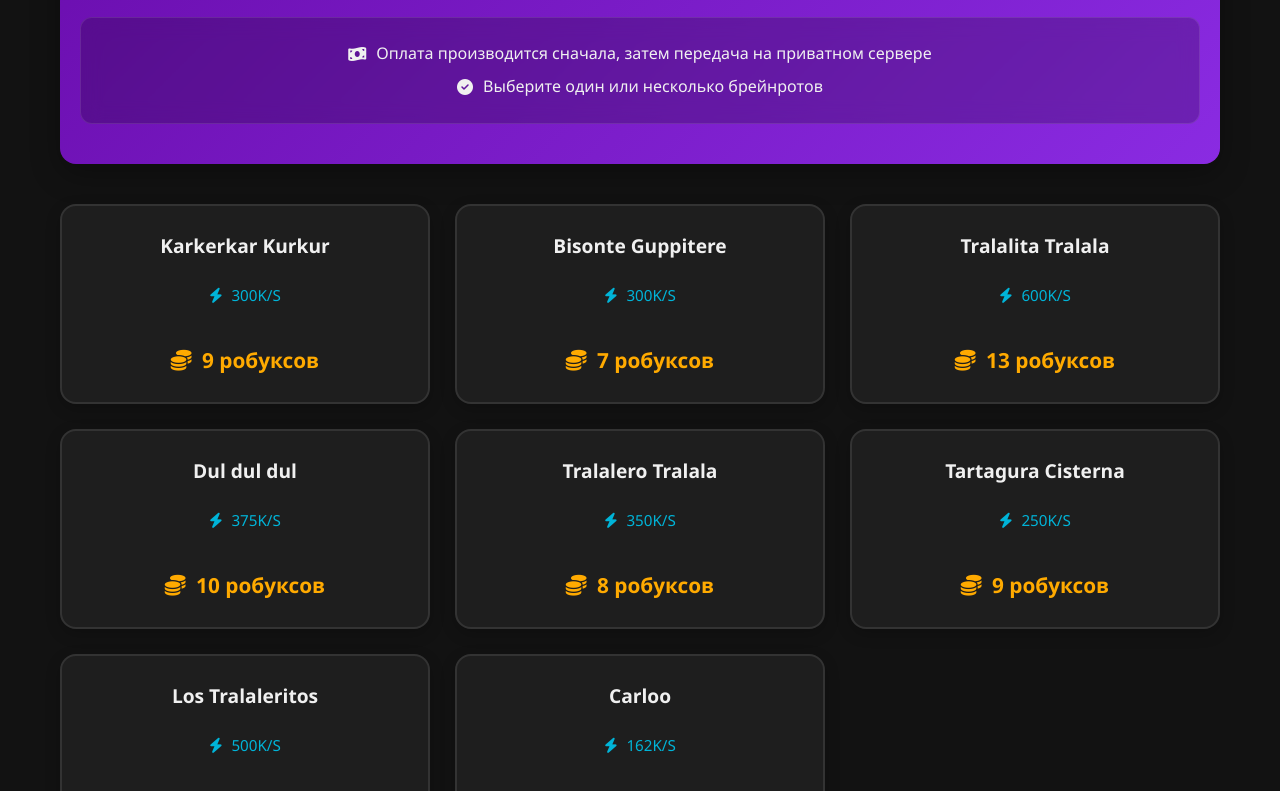
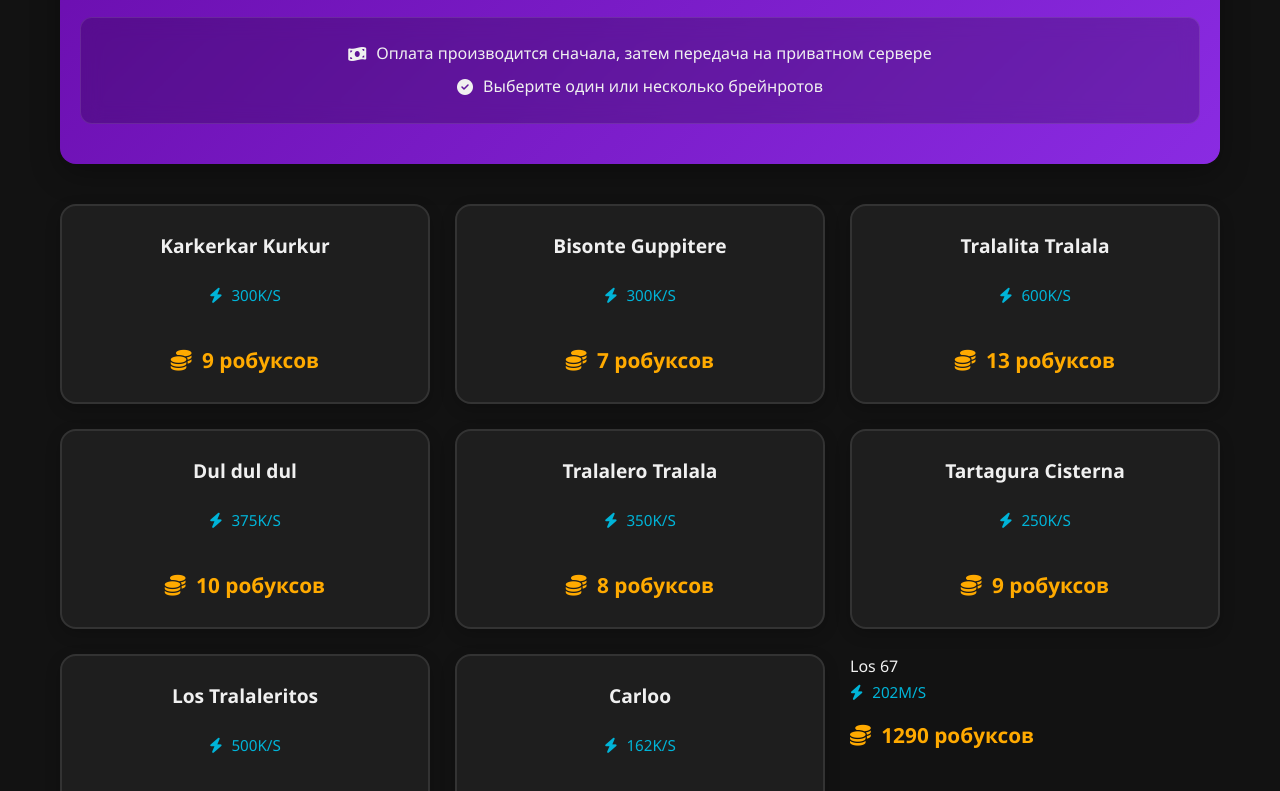
Before and after one commit to BrainrotSelling/k, a plain HTML site: page index.html in a window 1280 px wide. Shown: the part 148-939 px from the top of the page. Drawn offline with Linux system fonts and the light colour scheme.

Commit message:
Update index.html

```diff
--- a/index.html
+++ b/index.html
@@ -67,6 +67,12 @@
                 <div class="item-stats"><i class="fas fa-bolt stats-icon"></i> 162K/S</div>
                 <div class="item-price"><i class="fas fa-coins robux-icon"></i> 7 робуксов</div>
             </div>
+
+            <div class-"item-card" data-name-"Los 67" data-price-"1290">
+                <div class-"item-name">Los 67</div>
+                <div class="item-stats"><i class="fas fa-bolt stats-icon"></i> 202M/S</div>
+                <div class="item-price"><i class="fas fa-coins robux-icon"></i> 1290 робуксов</div>
+            </div>
         </div>
 
         <div class="selected-items" id="selectedItems">
```
